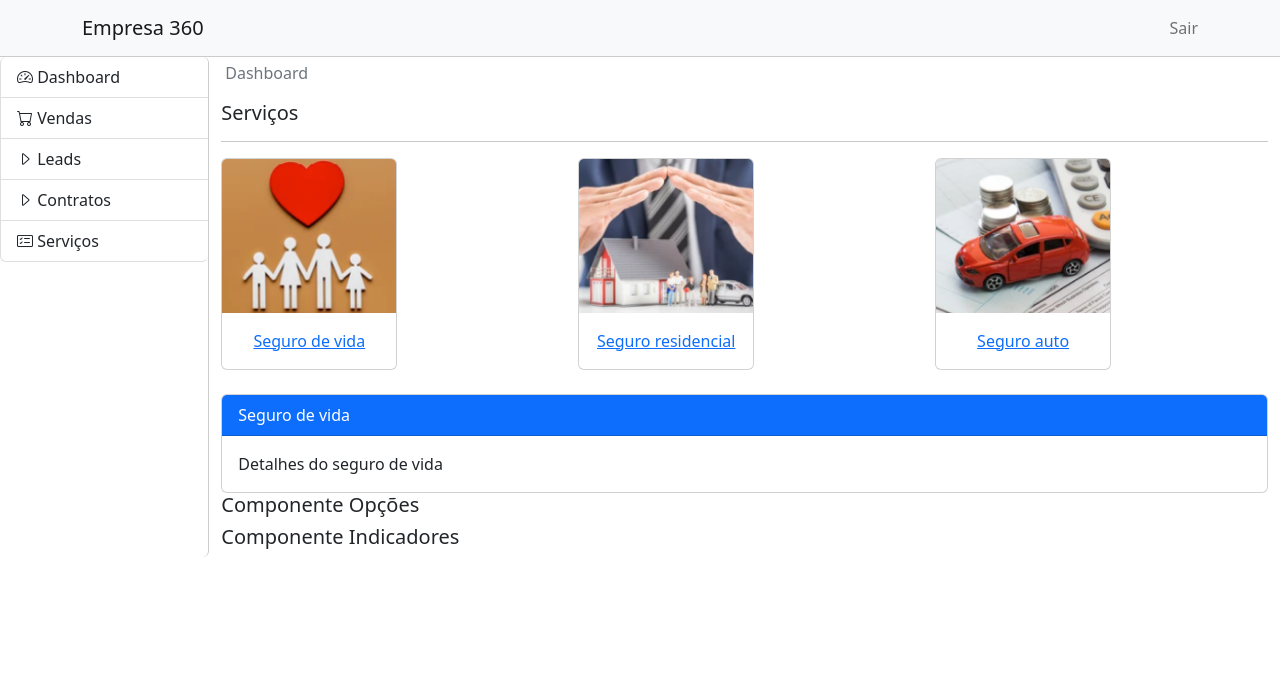
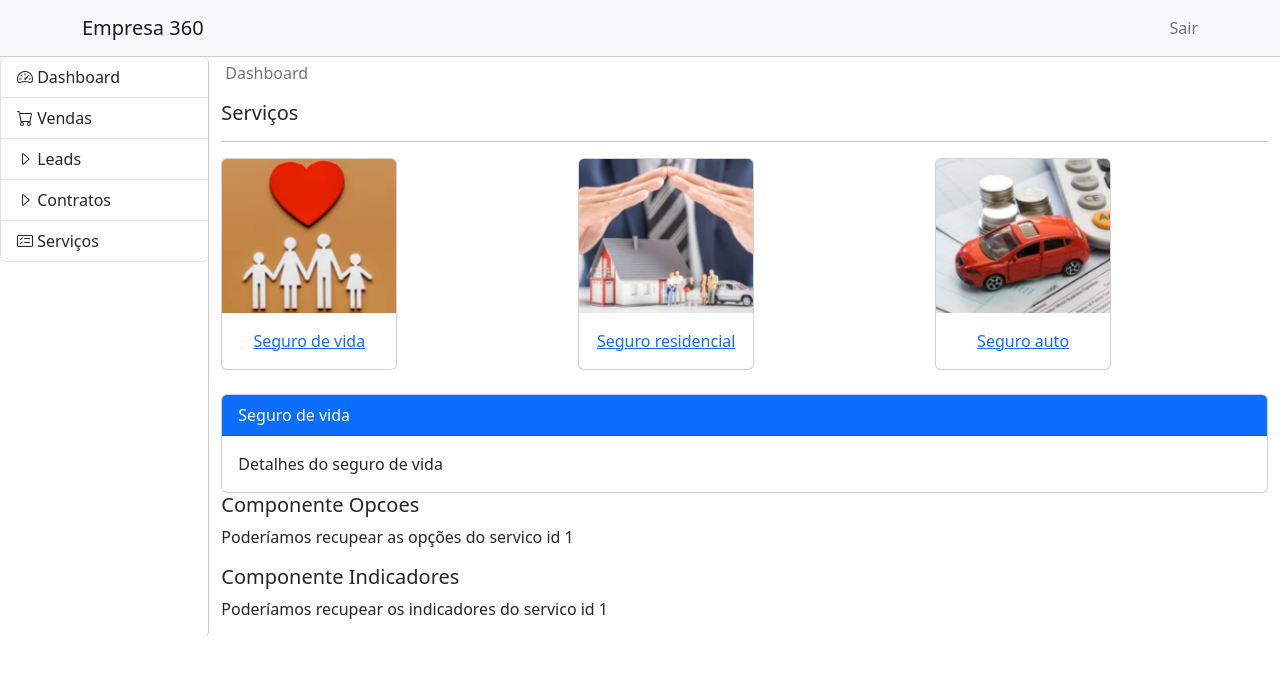
Before and after one commit to oriovaldof/vue-empresa360, a Vue app: page /home/servicos/1 in a window 1280 px wide. Shown: the top 676 px of the page. Built offline with nearby package versions, Linux system fonts and the light colour scheme; data requests are answered from the project's data file.

Commit message:
sobreposicao de rotas

```diff
--- a/src/components/servicos/Indicadores.vue
+++ b/src/components/servicos/Indicadores.vue
@@ -1,3 +1,16 @@
 <template>
-    <h5>Componente Indicadores</h5>
+    <div>
+        <h5>Componente Indicadores</h5>
+        <p>Poderíamos recupear os indicadores do servico id {{id}}</p>
+    </div>
 </template>
+<script>
+    export default{
+        name:'Indicadores',
+        props:['id'],
+        created(){
+            // console.log('Indicadores', this.$route.params.id);
+            // console.log('Indicadores parametro via props', this.id);
+        }
+    }
+</script>
--- a/src/components/servicos/Opcoes.vue
+++ b/src/components/servicos/Opcoes.vue
@@ -1,3 +1,16 @@
 <template>
-    <h5>Componente Opções</h5>
+   <div>
+        <h5>Componente Opcoes</h5>
+        <p>Poderíamos recupear as opções do servico id {{id}}</p>
+    </div>
 </template>
+<script>
+    export default{
+        name:'Opcoes',
+        props:['id'],
+        created(){
+            // console.log('Opcoes', this.$route.params.id);
+            // console.log('Opcoes parametro via props', this.id);
+        }
+    }
+</script>
--- a/src/components/servicos/Servico.vue
+++ b/src/components/servicos/Servico.vue
@@ -13,9 +13,14 @@ import ApiMixin from "@/mixins/ApiMixin";
 export default {
   name: "Servico",
   mixins: [ApiMixin],
+  props:['id'],
   created() {
     // console.log(this.$route.params);
-    this.getDadosApi(`http://localhost:3000/servicos/${this.$route.params.id}`);
+    // console.log('Servico', this.$route.params.id);
+    // this.getDadosApi(`http://localhost:3000/servicos/${this.$route.params.id}`);
+
+    console.log('Servico via props', this.$props);
+    this.getDadosApi(`http://localhost:3000/servicos/${this.id}`);
   },
   beforeRouteUpdate(to, from, next){
     //to= $route para onde estamos indo
--- a/src/router.js
+++ b/src/router.js
@@ -39,6 +39,23 @@ const routes = [
                     {
                         path: 'leads/:id/:outroParametro', //localhost:8080/home/vendas/leads/5
                         props:true,
+                        /*props:{ //sobrepondo parametros
+                            id:4,
+                            outroParametro:'pt-br'
+                        },*/
+                        /*
+                        props: (route) => {
+
+                            console.log('rota ativa', route);
+
+                            let teste = route.query.idioma ? route.query.idioma : route.params.outroParametro;
+                            //implementando uma lógica para definir as props que serão submetidas para o componente roteado
+                            return {
+                                id: parseInt(route.params.id)+1,
+                                outroParametro:teste
+                            }
+                        },
+                        */
                         alias: [    //multiplos apelidos utilizando array
                             '/l/:id/:outroParametro',
                             '/pessoa/:id/:outroParametro',
@@ -66,6 +83,12 @@ const routes = [
                 children: [
                     {
                         path: ':id', //localhost:8080/home/servicos/1
+                        props:{ //informa se os componentes vao poder recuperar os paramentros via props
+                            default: true, //permitindo recuperar via props
+                            // indicadores:false, //não permitinoo recuperar via propos
+                            indicadores:true, // permitinoo recuperar via propos
+                            opcoes: true // permitinoo recuperar via propos
+                        },
                         alias: '/s/:id', //apelido usando  string
                         name: 'servico',
                         components: {
```
